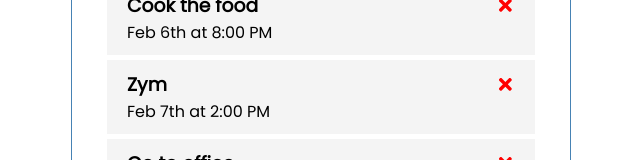
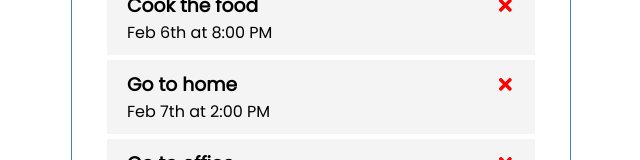
Before and after one commit to jitendragangwar123/ReactJs-Tutorial, a React (Create React App) app: page / in a window 1280 px wide. Shown: the part 232-392 px from the top of the page, without its empty margins (319-959 px from the left). Built offline with nearby package versions, Linux system fonts and the light colour scheme.

Commit message:
app.js updated

```diff
--- a/src/App.js
+++ b/src/App.js
@@ -17,7 +17,7 @@ function App() {
     },
    {
        id:3,
-       text:'Zym',
+       text:'Go to home',
        day:'Feb 7th at 2:00 PM',
        reminder:false,
     },
```
